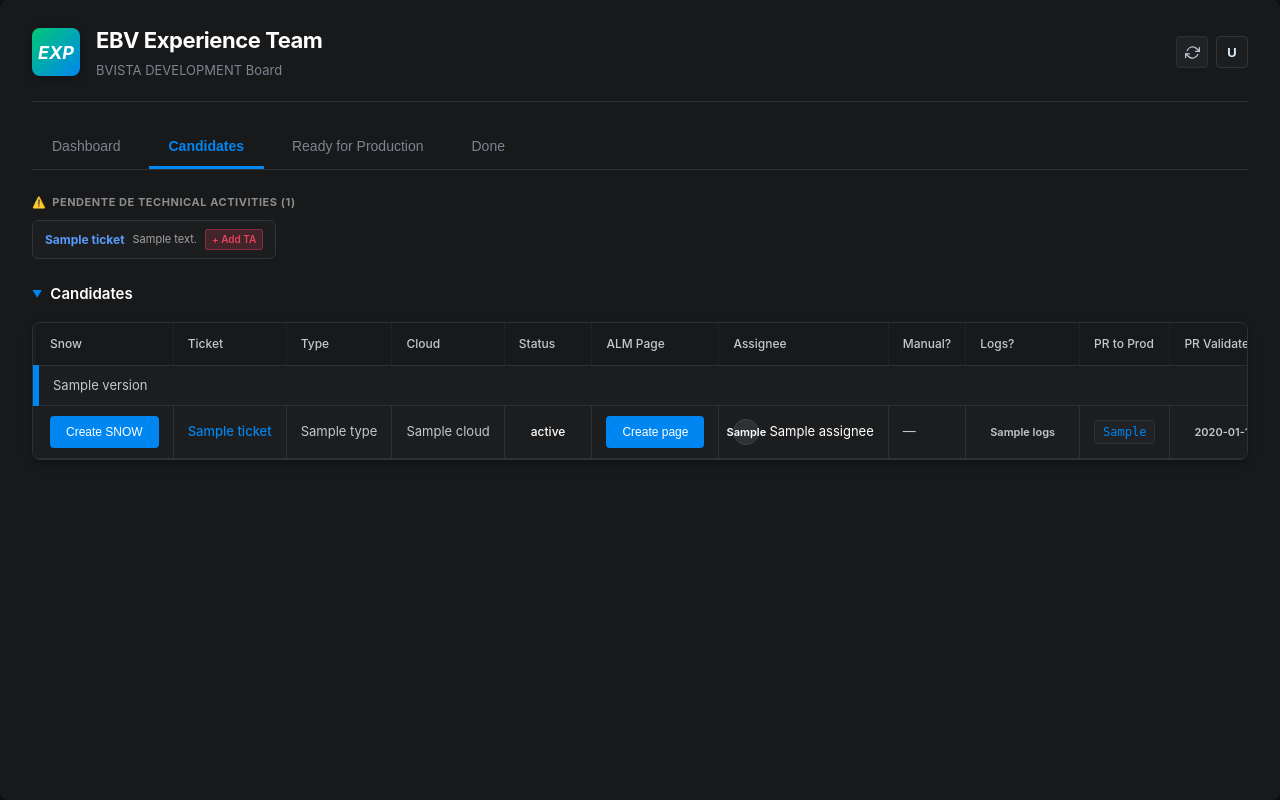
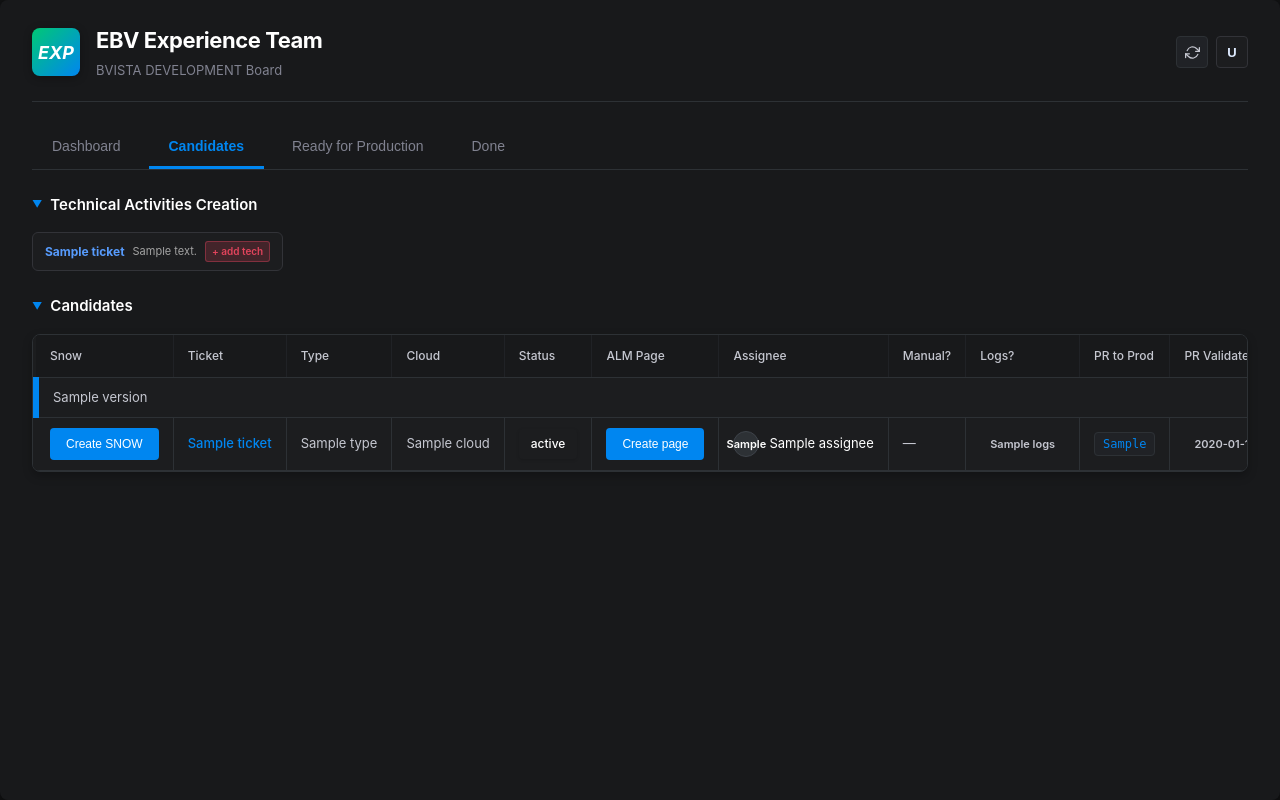
Before and after one commit to renankiel/ebvexpteam, a Flask app: template templates/index.html in a window 1280 px wide, after a click on "Candidates". Run offline with Flask 3, Linux system fonts and the light colour scheme; the template is opened without the code that fills it: most values are stand-ins (such as "Sample title", 1, 10 or a date in 2020).

Commit message:
change technical activities section layout

```diff
--- a/templates/index.html
+++ b/templates/index.html
@@ -154,10 +154,11 @@
             <!-- 🟢 Badges de Tickets sem Technical Activities -->
             {% if pending_ta_tickets and pending_ta_tickets|length > 0 %}
             <div id="pending-ta-section" class="pending-ta-container" style="margin-bottom: 24px;">
-                <div style="font-size: 11px; font-weight: 700; color: #8c8c8c; letter-spacing: 0.05em; text-transform: uppercase; margin-bottom: 10px; display: flex; align-items: center; gap: 6px;">
+                <div class="table-title candidates-title">Technical Activities Creation</div>
+                <!--<div style="font-size: 11px; font-weight: 700; color: #8c8c8c; letter-spacing: 0.05em; text-transform: uppercase; margin-bottom: 10px; display: flex; align-items: center; gap: 6px;">
                     <span style="color: #e2445c;">⚠️</span>
-                    <span id="pending-ta-title">Pendente de Technical Activities (<span id="pending-ta-count">{{ pending_ta_tickets|length }}</span>)</span>
-                </div>
+                    <span id="pending-ta-title">Technical Activities Pending Creation (<span id="pending-ta-count">{{ pending_ta_tickets|length }}</span>)</span>
+                </div>-->
 
                 <div id="pending-ta-list" style="display: flex; flex-wrap: wrap; gap: 8px;">
                     {% for t in pending_ta_tickets %}
@@ -170,7 +171,7 @@
 
                         <span style="color: #579bfc; font-size: 12px; font-weight: 700;">{{ t.ticket }}</span>
                         <span style="color: #a3a3a3; font-size: 11px; max-width: 160px; white-space: nowrap; overflow: hidden; text-overflow: ellipsis;" title="{{ t.description }}">{{ t.description }}</span>
-                        <span class="badge-tag" style="background: rgba(226, 68, 92, 0.2); color: #e2445c; font-size: 10px; font-weight: 600; padding: 2px 6px; border-radius: 3px; border: 1px solid rgba(226, 68, 92, 0.4);">+ Add TA</span>
+                        <span class="badge-tag" style="background: rgba(226, 68, 92, 0.2); color: #e2445c; font-size: 10px; font-weight: 600; padding: 2px 6px; border-radius: 3px; border: 1px solid rgba(226, 68, 92, 0.4);">+ add tech</span>
                     </div>
                     {% endfor %}
                 </div>
@@ -202,7 +203,7 @@
                     <tbody id="candidates-tbody">
                         {% for group in candidates %}
                             <tr class="row-candidates">
-                                <td colspan="14">{{ group.version }}</td>
+                                <td colspan="15">{{ group.version }}</td>
                             </tr>
                             {% for ticket in group.tickets %}
                                 <tr>
```
